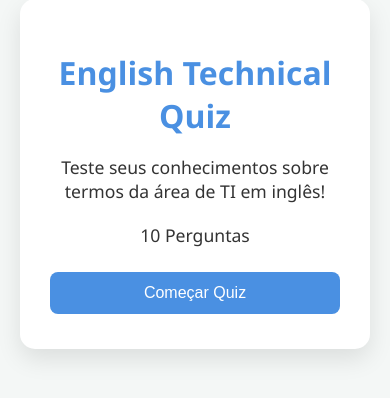
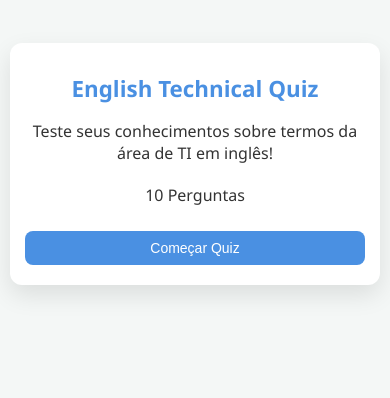
Before and after one commit to najuliag/english-project, a plain HTML site: page index.html in a window 390 px wide. Shown: the part 268-666 px from the top of the page. Drawn offline with Linux system fonts and the light colour scheme.

Commit message:
feat: adicionando responsividade

```diff
--- a/styles.css
+++ b/styles.css
@@ -90,3 +90,83 @@
 }
 
 #score-display { font-size: 3em; font-weight: bold; color: var(--primary); display: block; margin: 20px 0; }
+
+
+@media (max-width: 900px) {
+    .container {
+        max-width: 450px;
+        padding: 25px;
+    }
+
+    .btn {
+        font-size: 15px;
+        padding: 10px 20px;
+    }
+
+    h1 {
+        font-size: 1.8em;
+    }
+}
+
+/* Celulares grandes (até 600px) */
+@media (max-width: 600px) {
+    body {
+        padding: 10px;
+    }
+
+    .container {
+        padding: 20px;
+        max-width: 100%;
+        border-radius: 12px;
+    }
+
+    h1 {
+        font-size: 1.6em;
+    }
+
+    p {
+        font-size: 1em;
+    }
+
+    .option-btn {
+        font-size: 0.95em;
+        padding: 10px;
+    }
+
+    .btn {
+        font-size: 15px;
+        padding: 10px;
+    }
+}
+
+/* Celulares pequenos (até 400px) */
+@media (max-width: 400px) {
+    h1 {
+        font-size: 1.4em;
+    }
+
+    #score-display {
+        font-size: 2.3em;
+    }
+
+    .container {
+        padding: 15px;
+    }
+
+    .btn, .option-btn {
+        font-size: 14px;
+        padding: 9px;
+    }
+
+    .options-grid {
+        gap: 8px;
+    }
+}
+
+/* Ajuste para telas muito altas */
+@media (max-height: 500px) {
+    body {
+        align-items: flex-start;
+        padding-top: 20px;
+    }
+}
```
Lines whose indentation alone changed are shown as unchanged.
